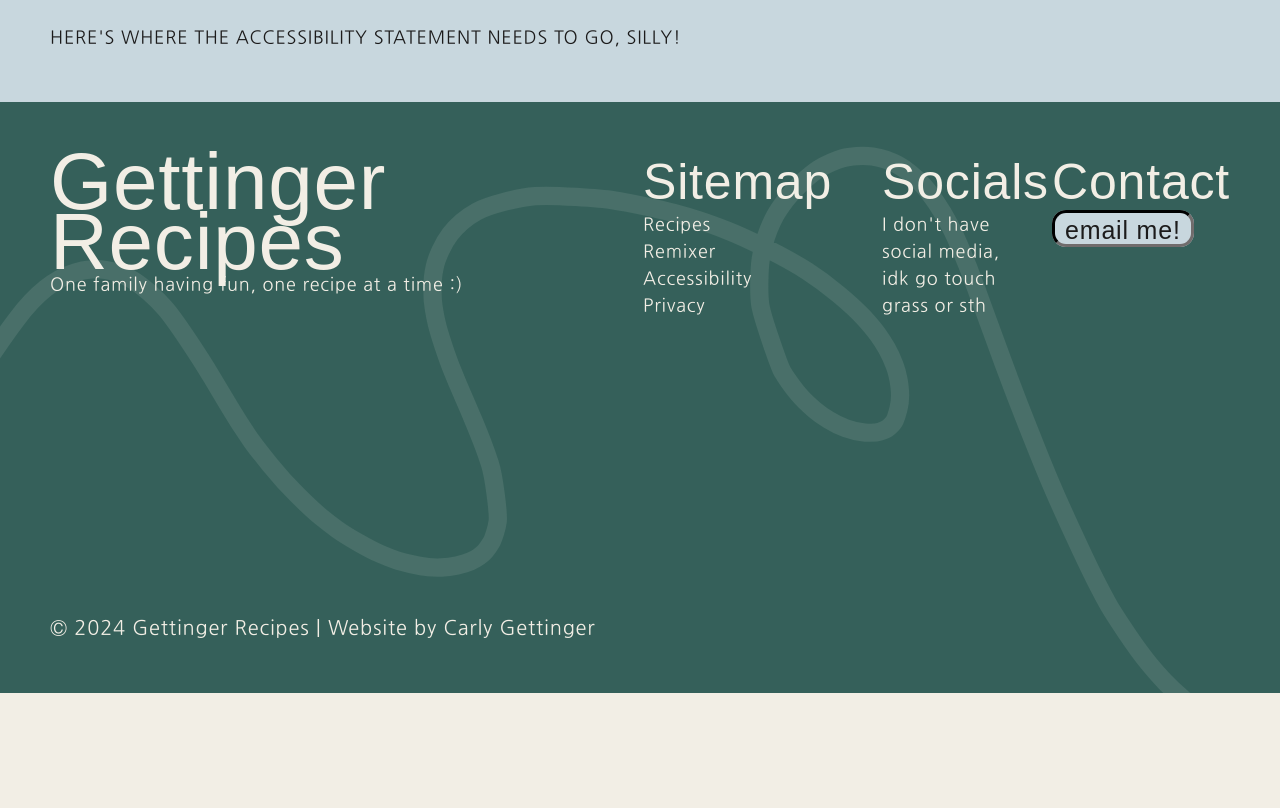
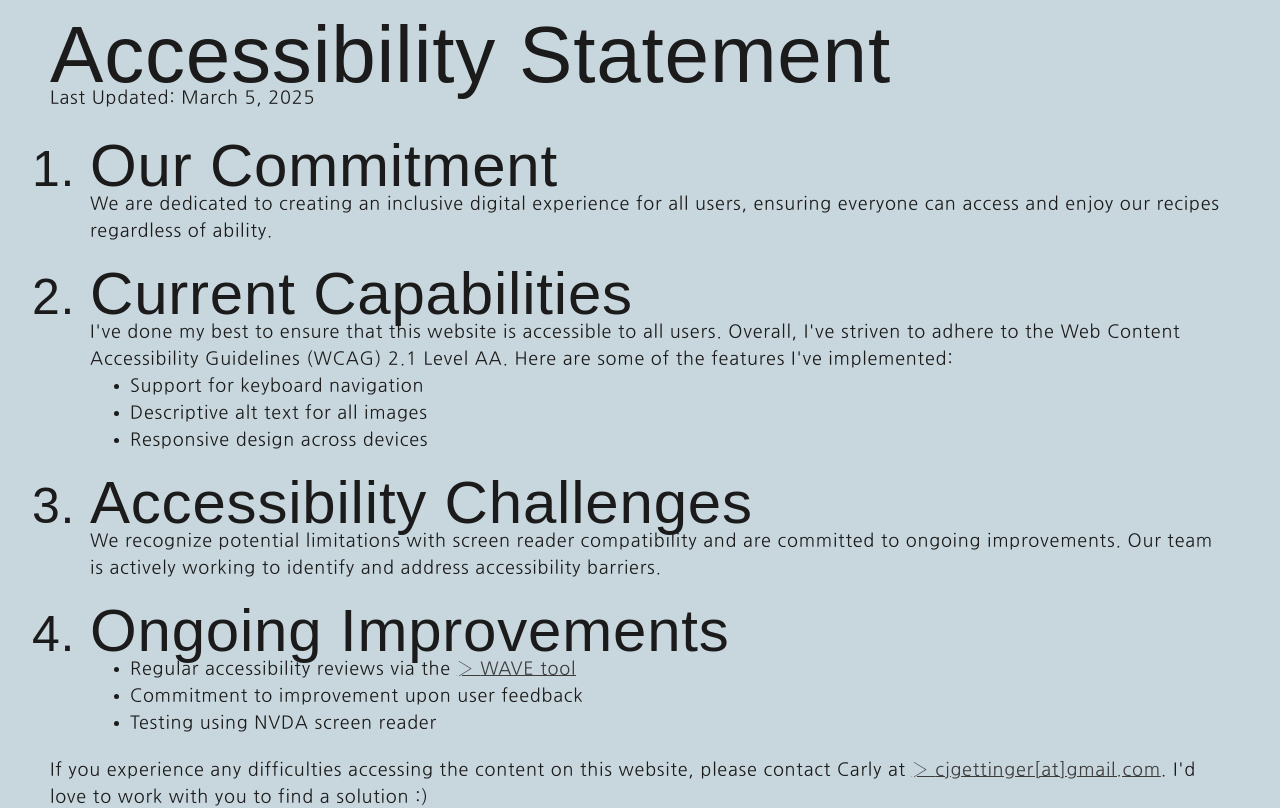
Before and after one commit to CJgett/gettinger-recipes, a Next.js app: page /accessibility in a window 1280 px wide. Shown: the part 640-1448 px from the top of the page. Before the commit the page ends 1333 px from the top, so only its background shows below. Built offline with nearby package versions, Linux system fonts and the light colour scheme; no server answers; a web font is replaced by a local one.

Commit message:
add accessibility statement

```diff
--- a/app/accessibility/page.jsx
+++ b/app/accessibility/page.jsx
@@ -1,8 +1,49 @@
+import '../styles/accessibility.css';
+
 export default function AccessibilityPage() {
 
   return (
-    <section>
-    HERE'S WHERE THE ACCESSIBILITY STATEMENT NEEDS TO GO, SILLY!
+    <section className="accessibility-content normal-lists">
+      <h2>Accessibility Statement</h2>
+
+      Last Updated: March 5, 2025
+
+      <ol className="li-gap">
+
+        <li>
+          <h3>Our Commitment</h3>
+          We are dedicated to creating an inclusive digital experience for all users, ensuring everyone can access and enjoy our recipes regardless of ability.
+        </li>
+
+        <li>
+          <h3>Current Capabilities</h3>
+          I've done my best to ensure that this website is accessible to all users. Overall, I've striven to adhere to the Web Content Accessibility Guidelines (WCAG) 2.1 Level AA.
+          Here are some of the features I've implemented:
+          <ul>
+            <li>Support for keyboard navigation</li>
+            <li>Descriptive alt text for all images</li>
+            <li>Responsive design across devices</li>
+          </ul>
+        </li>
+
+        <li>
+          <h3>Accessibility Challenges</h3>
+          We recognize potential limitations with screen reader compatibility and are committed to ongoing improvements. Our team is actively working to identify and address accessibility barriers.
+        </li>
+
+        <li>
+          <h3>Ongoing Improvements</h3>
+          <ul>
+            <li>Regular accessibility reviews via the <a href="https://wave.webaim.org/">WAVE tool</a></li>
+            <li>Commitment to improvement upon user feedback</li>
+            <li>Testing using NVDA screen reader</li>
+          </ul>
+        </li>
+
+    </ol>
+
+    If you experience any difficulties accessing the content on this website, please contact Carly at <a href='mailto:cjgettinger@gmail.com?subject=gettinger-recipes accessibility'>cjgettinger[at]gmail.com</a>. I'd love to work with you to find a solution :)
+
     </section>
   );
 }
--- /dev/null
+++ b/app/styles/accessibility.css
@@ -0,0 +1,10 @@
+.accessibility-content {
+    ol {
+        margin-top: 20px;
+        margin-bottom: 20px;
+        &>li::marker {
+            font-family: var(--font-dongle);
+            font-size: 50px;
+        }
+    }
+}
```
